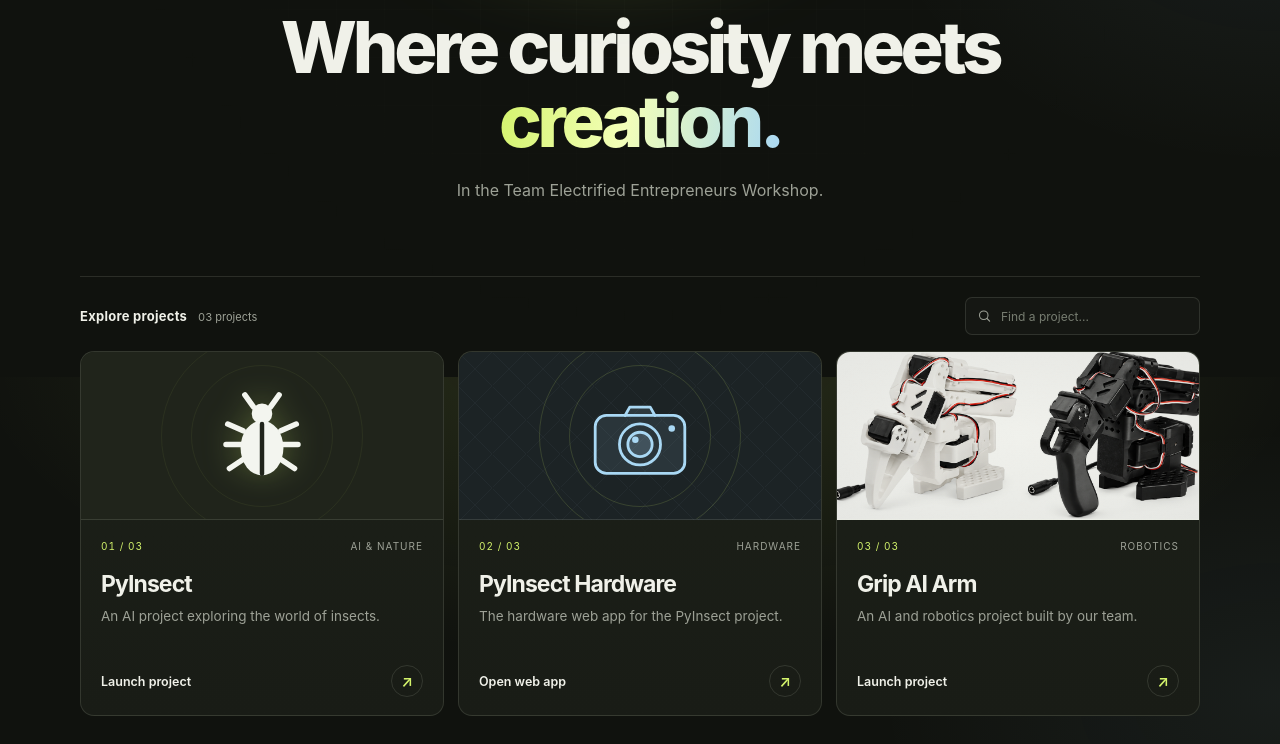
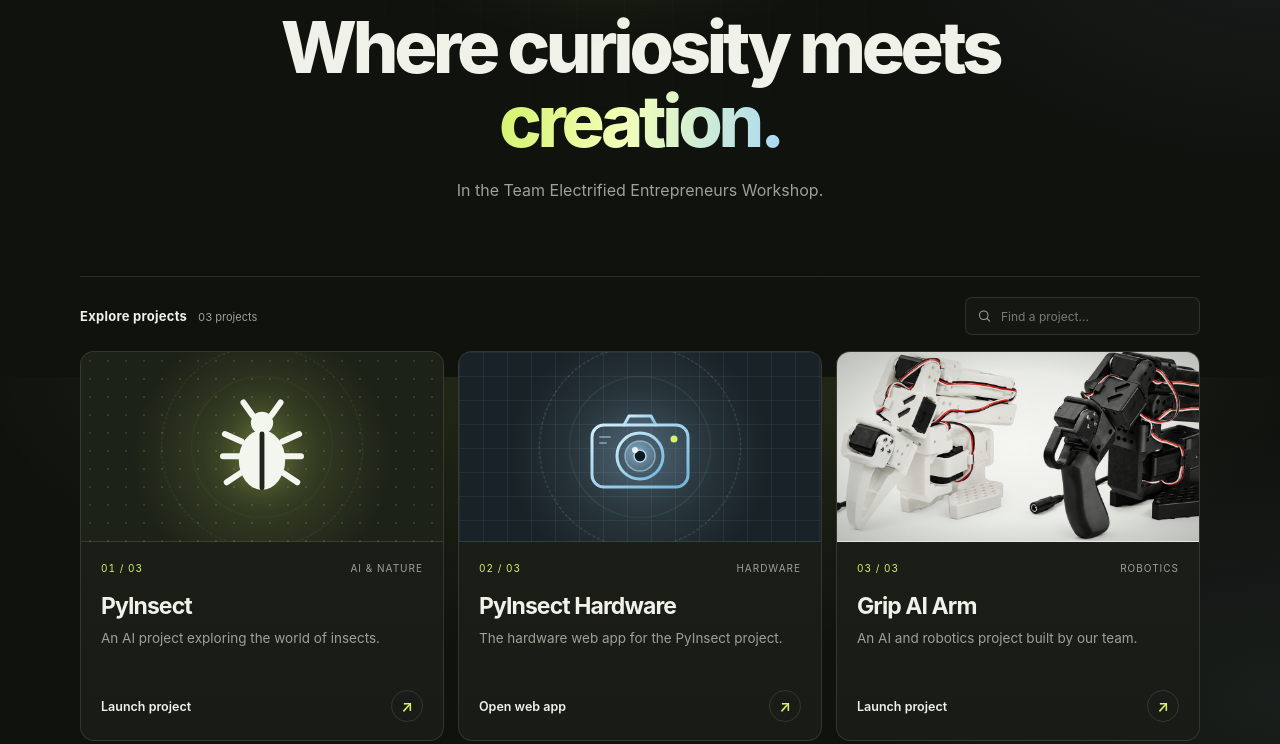
Before and after one commit to aarivakumar/Fll-70511, a plain HTML site: page index.html in a window 1280 px wide. Shown: the part 423-1167 px from the top of the page. Drawn offline with Linux system fonts and the light colour scheme.

Commit message:
Improve visuals: richer card art, detailed camera icon, clean hero logo
Remove hatched background baked into the team logo PNG; add glow, dot/grid
patterns and rotating rings to card art.

Co-Authored-By: Claude Sonnet 5.5 <noreply@anthropic.com>

```diff
--- a/index.html
+++ b/index.html
@@ -220,7 +220,7 @@
     .project-card {
       position: relative;
       display: flex;
-      min-height: 365px;
+      min-height: 390px;
       flex-direction: column;
       overflow: hidden;
       border: 1px solid var(--line);
@@ -250,7 +250,7 @@
     .card-art {
       position: relative;
       display: grid;
-      height: 168px;
+      height: 190px;
       flex: 0 0 auto;
       overflow: hidden;
       place-items: center;
@@ -258,27 +258,32 @@
       background: #20241b;
     }
 
+    @keyframes spin { to { transform: rotate(360deg); } }
+
     .card-art::before,
     .card-art::after {
       position: absolute;
       width: 200px;
       height: 200px;
-      border: 1px solid rgba(211, 243, 107, .15);
+      border: 1px dashed rgba(211, 243, 107, .28);
+      animation: spin 40s linear infinite;
       border-radius: 50%;
       content: "";
     }
 
-    .card-art::after { width: 140px; height: 140px; }
+    .card-art::after { width: 140px; height: 140px; border-style: solid; border-color: rgba(211, 243, 107, .14); animation-direction: reverse; }
 
     .art-insect {
       background:
-        #20241b;
+        radial-gradient(circle at 50% 55%, rgba(211, 243, 107, .2), transparent 62%),
+        radial-gradient(rgba(211, 243, 107, .14) 1px, transparent 1.4px) 0 0 / 18px 18px,
+        #1d2218;
     }
 
     .art-insect img {
       z-index: 1;
-      width: 96px;
-      height: 96px;
+      width: 104px;
+      height: 104px;
       object-fit: contain;
       filter: drop-shadow(0 0 14px rgba(211, 243, 107, .24));
     }
@@ -289,17 +294,21 @@
     }
 
     .insect-logo { z-index: 1; width: 96px; height: 96px; object-fit: contain; transition: transform .35s ease; }
-    .hardware-svg { z-index: 1; width: 112px; height: 94px; transition: transform .35s ease; }
+    .hardware-svg { z-index: 1; width: 120px; height: 100px; filter: drop-shadow(0 0 16px rgba(169, 216, 244, .3)); transition: transform .35s ease; }
     .project-card:hover .insect-logo,
     .project-card:hover .hardware-svg { transform: scale(1.06); }
 
     .art-hardware {
       background:
-        linear-gradient(135deg, transparent 48%, rgba(169, 216, 244, .08) 49%, transparent 50%),
-        linear-gradient(45deg, transparent 48%, rgba(169, 216, 244, .08) 49%, transparent 50%),
-        #1c2325;
-      background-size: 34px 34px;
+        radial-gradient(circle at 50% 55%, rgba(169, 216, 244, .2), transparent 62%),
+        linear-gradient(rgba(169, 216, 244, .07) 1px, transparent 1px) 0 0 / 24px 24px,
+        linear-gradient(90deg, rgba(169, 216, 244, .07) 1px, transparent 1px) 0 0 / 24px 24px,
+        #192226;
     }
+
+    .art-hardware::before,
+    .art-hardware::after { border-color: rgba(169, 216, 244, .26); }
+    .art-hardware::after { border-color: rgba(169, 216, 244, .12); }
 
     .hardware-mark {
       z-index: 1;
@@ -315,11 +324,22 @@
     }
 
     .art-arm {
-      background: radial-gradient(ellipse at center, #f1f2ed 0%, #e7e8e4 100%);
+      background: radial-gradient(ellipse at center, #f7f8f4 0%, #e2e4de 100%);
     }
 
-    .art-arm::before,
-    .art-arm::after { display: none; }
+    .art-arm::after {
+      display: block;
+      inset: 0;
+      width: auto;
+      height: auto;
+      border: 0;
+      border-radius: 0;
+      background: radial-gradient(ellipse at center, transparent 55%, rgba(16, 18, 14, .18));
+      animation: none;
+      pointer-events: none;
+    }
+
+    .art-arm::before { display: none; }
 
     .art-arm img {
       width: 100%;
@@ -444,6 +464,7 @@
     }
 
     @media (prefers-reduced-motion: reduce) {
+      .card-art::before, .card-art::after { animation: none !important; }
       .hero, .project-card { animation: none !important; }
       *, *::before, *::after { scroll-behavior: auto !important; transition-duration: .01ms !important; }
     }
@@ -494,13 +515,19 @@
 
         <a class="project-card" href="https://aarivakumar.github.io/pyinsect-hardware/webapp" target="_blank" rel="noopener noreferrer" aria-label="Open PyInsect Hardware web app in a new tab">
           <div class="card-art art-hardware" aria-hidden="true">
-            <svg class="hardware-svg" viewBox="0 0 120 100" fill="none" stroke="#a9d8f4" stroke-width="3" stroke-linecap="round" stroke-linejoin="round">
-              <path d="M44 28l5-9h22l5 9" fill="rgba(169,216,244,.12)"/>
-              <rect x="12" y="28" width="96" height="62" rx="12" fill="rgba(169,216,244,.1)"/>
-              <circle cx="60" cy="59" r="22"/>
-              <circle cx="60" cy="59" r="13" fill="rgba(169,216,244,.18)"/>
-              <circle cx="55" cy="54" r="3.5" fill="#a9d8f4" stroke="none"/>
-              <circle cx="94" cy="42" r="3.5" fill="#a9d8f4" stroke="none"/>
+            <svg class="hardware-svg" viewBox="0 0 120 100" fill="none" stroke-linecap="round" stroke-linejoin="round">
+              <defs>
+                <linearGradient id="hw" x1="0" y1="0" x2="1" y2="1"><stop offset="0" stop-color="#d5eefc"/><stop offset="1" stop-color="#6fb4de"/></linearGradient>
+                <radialGradient id="lens" cx=".4" cy=".35" r=".8"><stop offset="0" stop-color="#a9d8f4" stop-opacity=".55"/><stop offset="1" stop-color="#a9d8f4" stop-opacity=".05"/></radialGradient>
+              </defs>
+              <path d="M44 28l5-9h22l5 9" stroke="url(#hw)" stroke-width="3" fill="rgba(169,216,244,.14)"/>
+              <rect x="12" y="28" width="96" height="62" rx="12" stroke="url(#hw)" stroke-width="3" fill="rgba(169,216,244,.08)"/>
+              <circle cx="60" cy="59" r="23" stroke="url(#hw)" stroke-width="3"/>
+              <circle cx="60" cy="59" r="15" stroke="#a9d8f4" stroke-width="1.5" stroke-opacity=".6" fill="url(#lens)"/>
+              <circle cx="60" cy="59" r="6" fill="#0f1a1f" stroke="#a9d8f4" stroke-width="1.5"/>
+              <circle cx="55" cy="53" r="3" fill="#fff" fill-opacity=".85"/>
+              <circle cx="94" cy="42" r="3.5" fill="#d3f36b"/>
+              <path d="M20 40h10M20 46h6" stroke="#a9d8f4" stroke-width="2" stroke-opacity=".5"/>
             </svg>
           </div>
           <div class="card-content">
```
Also changed, not shown: assets/team-logo-transparent.png.
